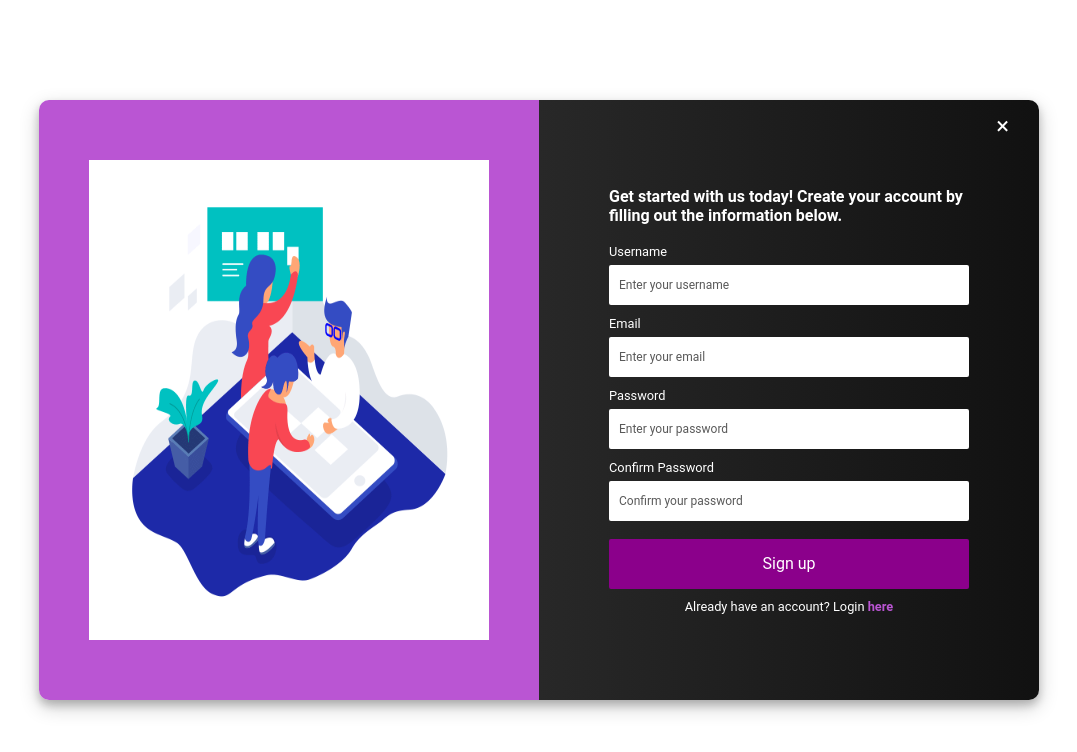
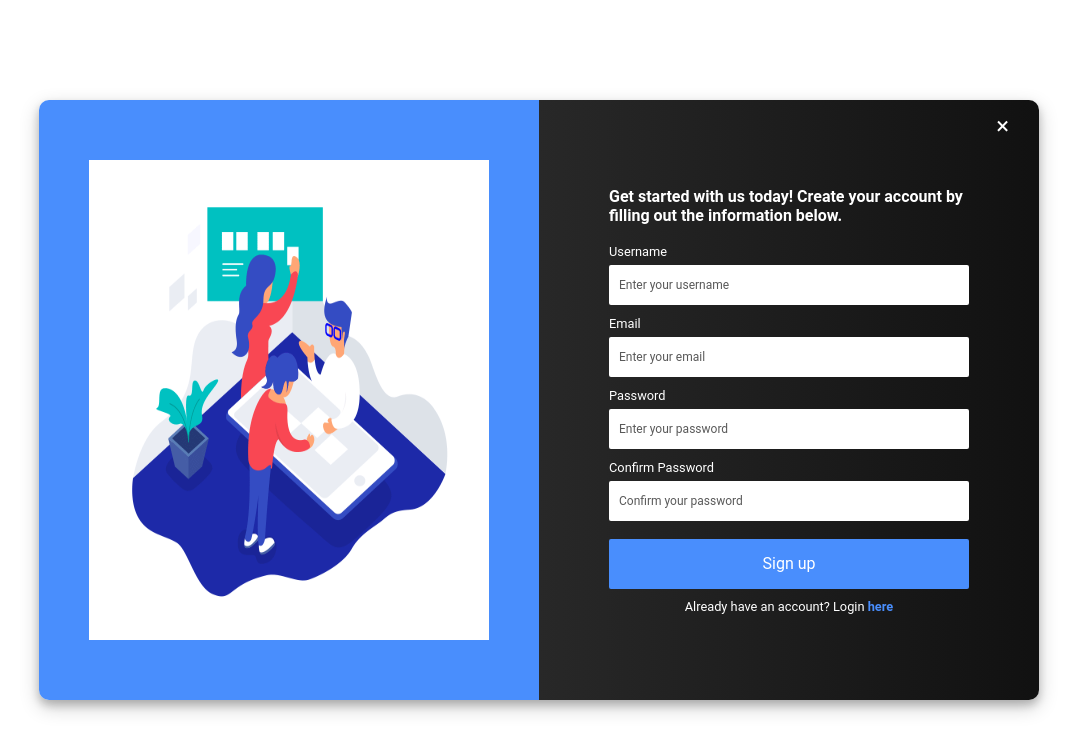
Before and after one commit to nisalrenuja/react-form-v1, a React (Create React App) app: page / in a window 1280 px wide. Shown: the top 752 px of the page, without its empty margins (101-1178 px from the left). Built offline with nearby package versions, Linux system fonts and the light colour scheme.

Commit message:
Form.css color updated

```diff
--- a/src/Form.css
+++ b/src/Form.css
@@ -20,7 +20,7 @@
   }
 
   .form-content-left {
-    background: 		#BA55D3;
+    background: 		#498efd;
     border-radius: 10px 0 0 10px;
     position: relative;
   }
@@ -115,7 +115,7 @@
     height: 50px;
     margin-top: 10px;
     border-radius: 2px;
-    background: 	#8B008B;
+    background: 	#498efd;
     outline: none;
     border: none;
     color: #fff;
@@ -124,7 +124,7 @@
 
   .form-input-btn:hover {
     cursor: pointer;
-    background: #8A2BE2;
+    background: #1c29a8;
     transition: all 0.4s ease-out;
   }
 
@@ -138,6 +138,6 @@
 
   .form-input-login a {
     text-decoration: none;
-    color: 	#BA55D3;
+    color: 	#498efd;
     font-weight: 600;
   }
```
Also changed, not shown: 1 other file (tests, documents, lock files or other folders).
